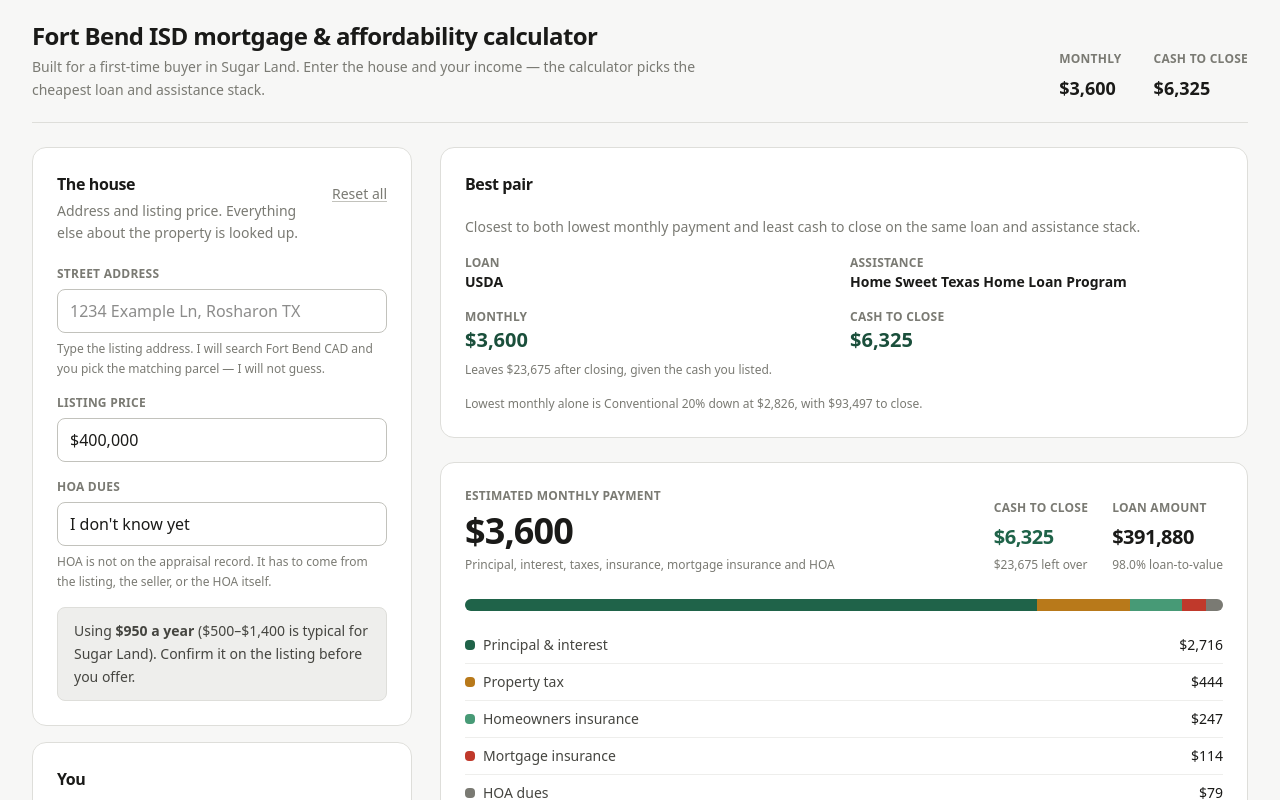
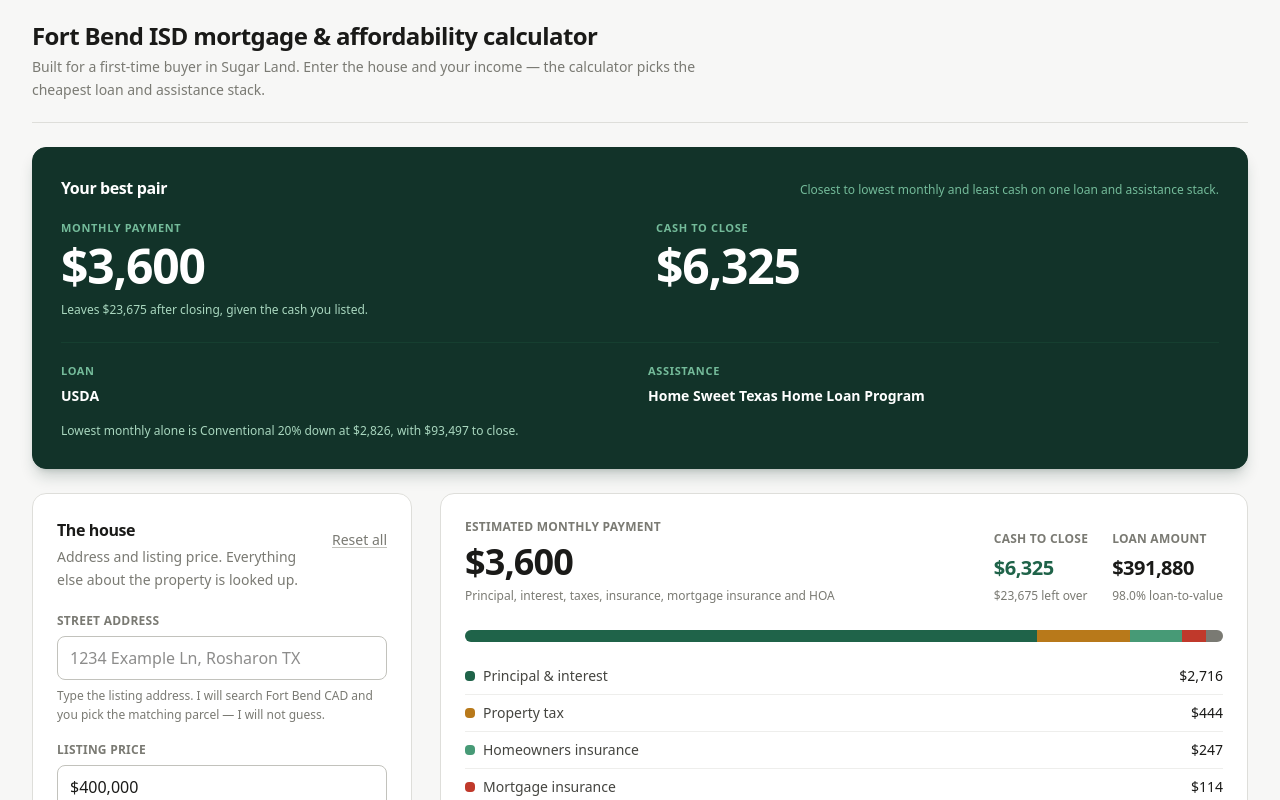
Before and after one commit to Christian-Starcke/ccisd-mortgage-calculator, a Next.js app: page / in a window 1280 px wide. Shown: the top 800 px of the page. Built offline with nearby package versions, Linux system fonts and the light colour scheme.

Commit message:
Give the best pair a hero card and promote the headline results.

```diff
--- a/src/app/globals.css
+++ b/src/app/globals.css
@@ -131,6 +131,17 @@
     margin-bottom: 0.375rem;
   }
 
+  /* Small-caps label for use on the dark hero surface. */
+  .hero-label {
+    display: block;
+    font-size: 0.6875rem;
+    font-weight: 600;
+    letter-spacing: 0.06em;
+    text-transform: uppercase;
+    color: var(--color-brand-300);
+    margin-bottom: 0.375rem;
+  }
+
   .text-input {
     width: 100%;
     min-height: 2.75rem;
--- a/src/components/AnswerCards.tsx
+++ b/src/components/AnswerCards.tsx
@@ -32,18 +32,20 @@ function CashNote({
   const delta = path.netCashDue - cashAvailable;
   if (Math.abs(delta) < 0.5) {
     return (
-      <p className="mt-2 text-xs text-ink-500">Uses exactly the cash you listed.</p>
+      <p className="mt-3 text-xs text-brand-200">
+        Uses exactly the cash you listed.
+      </p>
     );
   }
   if (delta > 0) {
     return (
-      <p className="mt-2 text-xs text-flag-700">
+      <p className="mt-3 text-xs font-medium text-flag-100">
         Needs {formatUSD(delta)} more than the cash you listed.
       </p>
     );
   }
   return (
-    <p className="mt-2 text-xs text-ink-500">
+    <p className="mt-3 text-xs text-brand-200">
       Leaves {formatUSD(-delta)} after closing, given the cash you listed.
     </p>
   );
@@ -75,40 +77,80 @@ export function AnswerCards({
   const cashIsDifferent = pathKey(lowestCash) !== combinedKey;
 
   return (
-    <Card title="Best pair">
-      <p className="text-sm leading-relaxed text-ink-500">
-        Closest to both lowest monthly payment and least cash to close on the
-        same loan and assistance stack.
+    <div>
+      <section
+        aria-label="Best loan and assistance pair"
+        className="card border-brand-900 bg-brand-900 p-5 text-white shadow-lg shadow-brand-900/20 sm:p-7"
+      >
+        <div className="flex flex-wrap items-baseline justify-between gap-x-4 gap-y-1">
+          <h2 className="text-base font-semibold tracking-tight">
+            Your best pair
+          </h2>
+          <p className="text-xs text-brand-300">
+            Closest to lowest monthly and least cash on one loan and assistance
+            stack.
           </p>
-      <div className="mt-4 grid grid-cols-2 gap-3">
-        <div>
-          <div className="field-label !mb-0">Loan</div>
-          <div className="text-sm font-semibold leading-snug text-ink-900">
-            {bestCombined.scenario.program.shortName}
         </div>
-        </div>
-        <div>
-          <div className="field-label !mb-0">Assistance</div>
-          <div className="text-sm font-semibold leading-snug text-ink-900">
-            {assistanceLabel(bestCombined.assistanceIds)}
-          </div>
-        </div>
-      </div>
-      <div className="mt-4 grid grid-cols-2 gap-3">
-        <div>
-          <div className="field-label !mb-0">Monthly</div>
-          <div className="tnum text-xl font-semibold text-brand-700">
+
+        <div className="mt-5 grid grid-cols-2 gap-x-4 gap-y-5 sm:gap-x-8">
+          <div className="min-w-0">
+            <div className="hero-label">Monthly payment</div>
+            <div className="tnum break-words text-3xl font-semibold tracking-tight sm:text-4xl lg:text-5xl">
               {formatUSD(bestCombined.effectiveMonthly)}
             </div>
           </div>
-        <div>
-          <div className="field-label !mb-0">Cash to close</div>
-          <div className="tnum text-xl font-semibold text-brand-700">
+          <div className="min-w-0">
+            <div className="hero-label">Cash to close</div>
+            <div className="tnum break-words text-3xl font-semibold tracking-tight sm:text-4xl lg:text-5xl">
               {formatUSD(bestCombined.netCashDue)}
             </div>
           </div>
         </div>
+
         <CashNote path={bestCombined} cashAvailable={state.cashAvailable} />
+
+        <dl className="mt-6 grid gap-4 border-t border-brand-800 pt-5 sm:grid-cols-2">
+          <div className="min-w-0">
+            <dt className="hero-label">Loan</dt>
+            <dd className="break-words text-sm font-semibold leading-snug">
+              {bestCombined.scenario.program.shortName}
+            </dd>
+          </div>
+          <div className="min-w-0">
+            <dt className="hero-label">Assistance</dt>
+            <dd className="break-words text-sm font-semibold leading-snug">
+              {assistanceLabel(bestCombined.assistanceIds)}
+            </dd>
+          </div>
+        </dl>
+
+        {(state.manualOverride ||
+          (showExtremes && (monthlyIsDifferent || cashIsDifferent))) && (
+          <div className="mt-4 space-y-1 text-xs leading-relaxed text-brand-200">
+            {showExtremes && monthlyIsDifferent && (
+              <p>
+                Lowest monthly alone is{" "}
+                {lowestMonthly.scenario.program.shortName} at{" "}
+                {formatUSD(lowestMonthly.effectiveMonthly)}, with{" "}
+                {formatUSD(lowestMonthly.netCashDue)} to close.
+              </p>
+            )}
+            {showExtremes && cashIsDifferent && (
+              <p>
+                Least cash alone is {lowestCash.scenario.program.shortName} at{" "}
+                {formatUSD(lowestCash.netCashDue)}, with{" "}
+                {formatUSD(lowestCash.effectiveMonthly)} a month.
+              </p>
+            )}
+            {state.manualOverride && (
+              <p>
+                Manual override is on — the breakdown below uses your pick.
+                This card still shows the auto-ranked pair.
+              </p>
+            )}
+          </div>
+        )}
+      </section>
 
       {!state.resolvedParcel && state.addressQuery.trim().length > 0 && (
         <div className="mt-4">
@@ -121,32 +163,6 @@ export function AnswerCards({
           </Callout>
         </div>
       )}
-
-      {showExtremes && (monthlyIsDifferent || cashIsDifferent) && (
-        <div className="mt-4 space-y-1 text-xs leading-relaxed text-ink-500">
-          {monthlyIsDifferent && (
-            <p>
-              Lowest monthly alone is {lowestMonthly.scenario.program.shortName} at{" "}
-              {formatUSD(lowestMonthly.effectiveMonthly)}, with{" "}
-              {formatUSD(lowestMonthly.netCashDue)} to close.
-            </p>
-          )}
-          {cashIsDifferent && (
-            <p>
-              Least cash alone is {lowestCash.scenario.program.shortName} at{" "}
-              {formatUSD(lowestCash.netCashDue)}, with{" "}
-              {formatUSD(lowestCash.effectiveMonthly)} a month.
-            </p>
-          )}
     </div>
-      )}
-
-      {state.manualOverride && (
-        <p className="mt-3 text-xs text-ink-500">
-          Manual override is on — the breakdown below uses your pick. This card
-          still shows the auto-ranked pair.
-        </p>
-      )}
-    </Card>
   );
 }
--- a/src/components/Calculator.tsx
+++ b/src/components/Calculator.tsx
@@ -62,9 +62,13 @@ export function Calculator() {
         Skip to estimate
       </a>
 
-      <Header state={state} scenario={detailScenario} />
+      <Header state={state} />
 
       <div className="mt-6 grid gap-6 xl:grid-cols-[24rem_minmax(0,1fr)]">
+        <div className="min-w-0 xl:col-span-2">
+          <AnswerCards ranking={ranking} state={state} />
+        </div>
+
         <div
           id="inputs"
           className="scroll-mt-4 scroll-mb-28 pb-24 xl:pb-0 xl:sticky xl:top-6 xl:max-h-[calc(100vh-3rem)] xl:overflow-y-auto xl:overscroll-contain xl:pr-1"
@@ -80,7 +84,6 @@ export function Calculator() {
           id="results"
           className="min-w-0 space-y-6 scroll-mt-4 scroll-mb-28"
         >
-          <AnswerCards ranking={ranking} state={state} />
           <PaymentSummary
             scenario={detailScenario}
             cashAvailable={state.cashAvailable}
@@ -89,16 +92,7 @@ export function Calculator() {
             scenario={detailScenario}
             cashAvailable={state.cashAvailable}
           />
-
-          <Card title="More details">
-            <div className="space-y-2">
-              <Disclosure summary="Tax districts on this bill">
-                <div className="pt-2">
-                  <TaxBreakdown scenario={detailScenario} />
-                </div>
-              </Disclosure>
-              <Disclosure summary="Compare every loan program">
-                <div className="pt-2">
+          <SavingsPlaybook actions={savingsActions} />
           <ProgramComparison
             rows={comparisonRows}
             selectedId={
@@ -112,24 +106,18 @@ export function Calculator() {
             }}
             state={state}
           />
+          <AffordabilityCard affordability={affordability} state={state} />
+
+          <Card title="More details">
+            <div className="space-y-2">
+              <Disclosure summary="Tax districts on this bill">
+                <div className="pt-2">
+                  <TaxBreakdown scenario={detailScenario} />
                 </div>
               </Disclosure>
               <Disclosure summary="Assistance applied on this path">
                 <div className="pt-2">
                   <AssistancePlaybook scenario={detailScenario} />
-                </div>
-              </Disclosure>
-              <Disclosure summary="Ways to save more">
-                <div className="pt-2">
-                  <SavingsPlaybook actions={savingsActions} />
-                </div>
-              </Disclosure>
-              <Disclosure summary="How much house you can afford">
-                <div className="pt-2">
-                  <AffordabilityCard
-                    affordability={affordability}
-                    state={state}
-                  />
                 </div>
               </Disclosure>
               <Disclosure summary="Cost and equity over time">
@@ -152,22 +140,11 @@ export function Calculator() {
   );
 }
 
-function Header({
-  state,
-  scenario,
-}: {
-  state: CalculatorState;
-  scenario: ScenarioResult;
-}) {
+function Header({ state }: { state: CalculatorState }) {
   const preset = findLocationPreset(state.locationId);
-  const monthly =
-    scenario.monthly.totalAfterTaxCredit < scenario.monthly.total
-      ? scenario.monthly.totalAfterTaxCredit
-      : scenario.monthly.total;
 
   return (
     <header className="border-b border-ink-200 pb-5">
-      <div className="flex flex-col gap-4 xl:flex-row xl:flex-wrap xl:items-end xl:justify-between xl:gap-x-8">
       <div className="min-w-0">
         <h1 className="text-pretty text-lg font-semibold tracking-tight text-ink-900 sm:text-2xl">
           Fort Bend ISD mortgage &amp; affordability calculator
@@ -177,21 +154,6 @@ function Header({
             ? `This parcel is billed by ${state.resolvedParcel.schoolName ?? "another school district"}, not Fort Bend ISD. Treat every number here as a warning, not a quote.`
             : `Built for a first-time buyer in ${preset?.name ?? "Fort Bend County"}. Enter the house and your income — the calculator picks the cheapest loan and assistance stack.`}
         </p>
-        </div>
-        <div className="hidden xl:flex xl:flex-wrap xl:items-end xl:gap-x-8 xl:gap-y-2 xl:text-sm">
-          <div>
-            <div className="field-label">Monthly</div>
-            <div className="tnum text-lg font-semibold text-ink-900">
-              {formatUSD(monthly)}
-            </div>
-          </div>
-          <div>
-            <div className="field-label">Cash to close</div>
-            <div className="tnum text-lg font-semibold text-ink-900">
-              {formatUSD(scenario.cashToClose.netCashDue)}
-            </div>
-          </div>
-        </div>
       </div>
     </header>
   );
--- a/src/components/Comparison.tsx
+++ b/src/components/Comparison.tsx
@@ -41,135 +41,6 @@ export function rankEligiblePrograms(rows: ProgramComparisonRow[]) {
   );
 
   return { eligible, cheapestMonthly, cheapestCash, cheapestTotal };
-}
-
-export function ProgramRecommendation({
-  rows,
-  state,
-  selectedId,
-  onSelect,
-}: {
-  rows: ProgramComparisonRow[];
-  state: CalculatorState;
-  selectedId: LoanProgramId;
-  onSelect: (id: LoanProgramId) => void;
-}) {
-  const { eligible, cheapestMonthly, cheapestCash, cheapestTotal } =
-    rankEligiblePrograms(rows);
-  const cashFits = (row: ProgramComparisonRow | null) =>
-    row != null && row.scenario.cashToClose.netCashDue <= state.cashAvailable + 0.5;
-
-  const recommended =
-    (cashFits(cheapestTotal) ? cheapestTotal : null) ??
-    (cashFits(cheapestCash) ? cheapestCash : null) ??
-    cheapestCash ??
-    cheapestMonthly ??
-    cheapestTotal;
-
-  if (!recommended) {
-    return (
-      <Card title="Recommended program">
-        <Callout tone="bad">
-          None of the loan programs currently qualify on these numbers. Relax
-          cash, debts, or the purchase price, then look again.
-        </Callout>
-      </Card>
-    );
-  }
-
-  const sameMonthly =
-    cheapestMonthly?.scenario.program.id === recommended.scenario.program.id;
-  const sameCash =
-    cheapestCash?.scenario.program.id === recommended.scenario.program.id;
-  const sameTotal =
-    cheapestTotal?.scenario.program.id === recommended.scenario.program.id;
-  const cashShort =
-    state.cashAvailable > 0 &&
-    recommended.scenario.cashToClose.netCashDue > state.cashAvailable;
-
-  return (
-    <Card
-      title="Recommended program"
-      subtitle="Ranked from the same house, rate, and cash you entered. The table below is the full comparison if you want a different tradeoff."
-    >
-      <div className="flex flex-col gap-6 sm:flex-row sm:flex-wrap sm:items-end sm:justify-between">
-        <Stat
-          label="Use this"
-          value={recommended.scenario.program.shortName}
-          size="lg"
-          tone="good"
-          sub={recommended.scenario.program.name}
-        />
-        <div className="grid w-full grid-cols-2 gap-4 sm:flex sm:w-auto sm:flex-wrap sm:gap-6">
-          <Stat
-            label="Monthly"
-            value={formatUSD(recommended.scenario.monthly.total)}
-            sub={
-              sameMonthly
-                ? "Lowest of the programs you qualify for"
-                : cheapestMonthly
-                  ? `${formatUSD(cheapestMonthly.scenario.monthly.total)} on ${cheapestMonthly.scenario.program.shortName} is lower`
-                  : undefined
-            }
-          />
-          <Stat
-            label="Cash to close"
-            value={formatUSD(recommended.scenario.cashToClose.netCashDue)}
-            tone={cashShort ? "bad" : "good"}
-            sub={
-              cashShort
-                ? `${formatUSD(recommended.scenario.cashToClose.netCashDue - state.cashAvailable)} more than you have`
-                : sameCash
-                  ? "Least cash of the programs you qualify for"
-                  : cheapestCash
-                    ? `${cheapestCash.scenario.program.shortName} needs ${formatUSD(cheapestCash.scenario.cashToClose.netCashDue)}`
-                    : undefined
-            }
-          />
-          <Stat
-            label={`${state.horizonYears}-year cost`}
-            value={formatUSD(recommended.scenario.totalCostOverHorizon)}
-            sub={
-              sameTotal
-                ? "Cheapest over the years you plan to stay"
-                : cheapestTotal
-                  ? `${cheapestTotal.scenario.program.shortName} is ${formatUSD(cheapestTotal.scenario.totalCostOverHorizon)}`
-                  : undefined
-            }
-          />
-        </div>
-      </div>
-
-      {eligible.length > 1 && (!sameMonthly || !sameCash || !sameTotal) && (
-        <div className="mt-4">
-          <Callout tone="neutral">
-            {cheapestCash &&
-            cheapestMonthly &&
-            cheapestCash.scenario.program.id !==
-              cheapestMonthly.scenario.program.id
-              ? `If cash is the constraint, ${cheapestCash.scenario.program.shortName} needs the least at closing. If the monthly payment is, ${cheapestMonthly.scenario.program.shortName} is lower.`
-              : "The cheapest program on cash, monthly payment, and total cost are not the same loan. Use the table below to pick the tradeoff."}{" "}
-            {cheapestTotal &&
-            recommended.scenario.program.id !== cheapestTotal.scenario.program.id
-              ? `Over ${state.horizonYears} years ${cheapestTotal.scenario.program.shortName} still costs the least if you can fund the extra cash.`
-              : null}
-          </Callout>
-        </div>
-      )}
-
-      {recommended.scenario.program.id !== selectedId && (
-        <div className="mt-4">
-          <button
-            type="button"
-            onClick={() => onSelect(recommended.scenario.program.id)}
-            className="inline-flex min-h-11 w-full items-center justify-center rounded-md bg-brand-600 px-4 text-sm font-medium text-white hover:bg-brand-700 sm:w-auto"
-          >
-            Switch the calculator to {recommended.scenario.program.shortName}
-          </button>
-        </div>
-      )}
-    </Card>
-  );
 }
 
 export function ProgramComparison({
--- a/src/components/Results.tsx
+++ b/src/components/Results.tsx
@@ -145,12 +145,21 @@ export function PaymentSummary({
       )}
 
       {scenario.warnings.length > 0 && (
-        <div className="mt-4 space-y-2">
-          {scenario.warnings.map((warning) => (
-            <Callout key={warning} tone="warn">
-              {warning}
+        <div className="mt-4">
+          {scenario.warnings.length === 1 ? (
+            <Callout tone="warn">{scenario.warnings[0]}</Callout>
+          ) : (
+            <Callout
+              tone="warn"
+              title={`${scenario.warnings.length} things to check before you trust this number`}
+            >
+              <ul className="list-disc space-y-1.5 pl-4">
+                {scenario.warnings.map((warning) => (
+                  <li key={warning}>{warning}</li>
+                ))}
+              </ul>
             </Callout>
-          ))}
+          )}
         </div>
       )}
     </Card>
```
Lines whose indentation alone changed are shown as unchanged.
